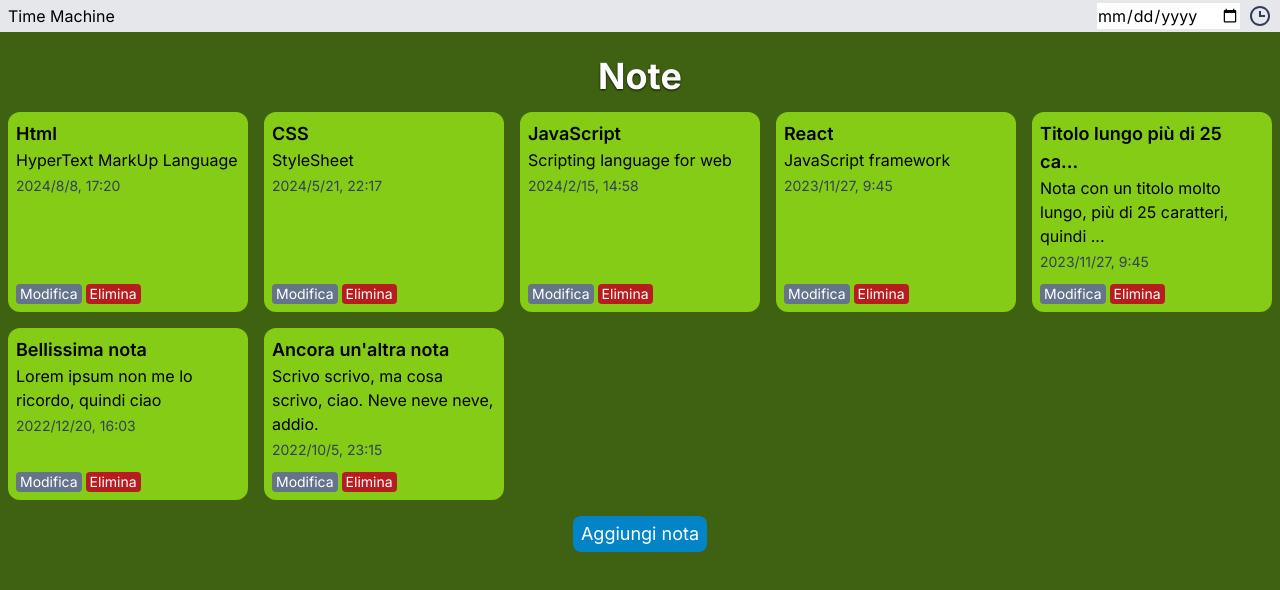
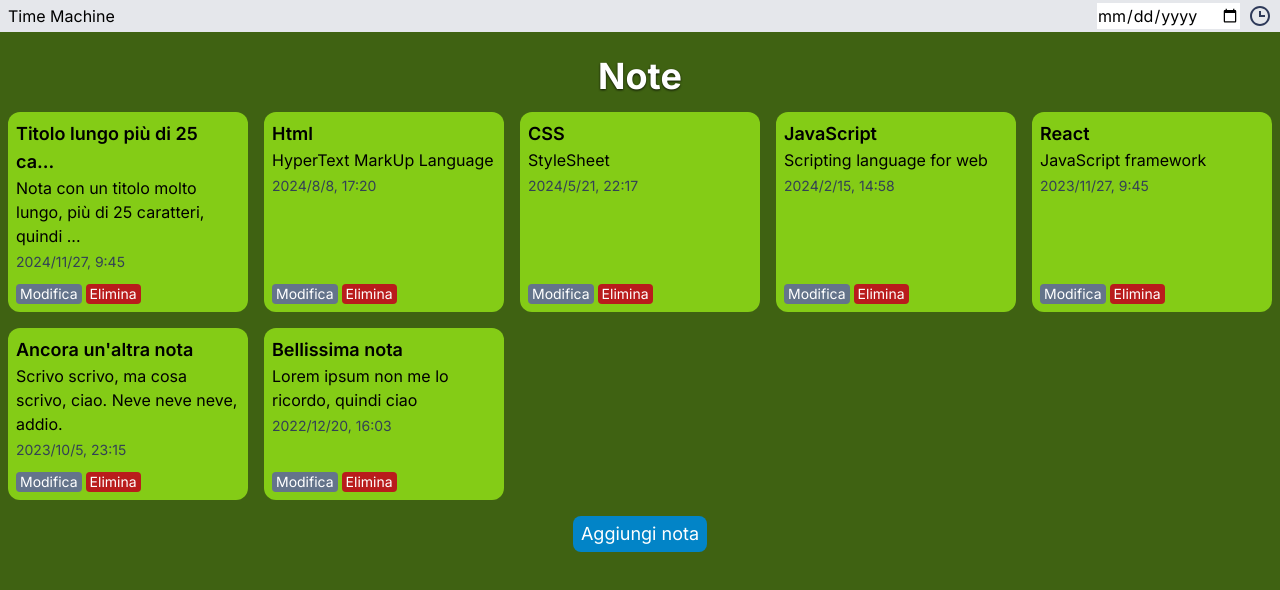
Before and after one commit to ufilme/Semplicemente-Etereo-Luminoso-Fulgido-Immutabile-Eternamente, a Next.js app in the folder src/: page /note in a window 1280 px wide. Shown: the top 590 px of the page. Built offline with nearby package versions, Linux system fonts and the light colour scheme.

Commit message:
add: note preview in home page, placeholder new/edit note (waiting for database)

```diff
--- a/src/app/note/[editId]/page.tsx
+++ b/src/app/note/[editId]/page.tsx
@@ -1,6 +1,8 @@
 "use client";
 
 import { useState, useRef } from "react";
+import Link from "next/link";
+
 import note from "@/app/note/notes"
 
 export default function ModificaNote({ params }: { params: { editId: string } }) {
@@ -30,6 +32,8 @@ export default function ModificaNote({ params }: { params: { editId: string } })
   const [body, setBody] = useState(b);
   const bodyRef = useRef<HTMLTextAreaElement>(null);
 
+  let edit_nota = {id: params.editId, title: title, body: body, date: new Date()};
+
   function changeTitle () {
     let t = titleRef.current?.value;
     if (t != null)
@@ -42,13 +46,15 @@ export default function ModificaNote({ params }: { params: { editId: string } })
       setBody(b);
   }
 
-  const handleSubmit = (e: React.MouseEvent<HTMLButtonElement, MouseEvent>) => {
-    e.preventDefault();
-
+  const handleSubmit = (e: React.MouseEvent<HTMLAnchorElement, MouseEvent>) => {
     if (title && body){
-      let uuid = crypto.randomUUID();
-      const new_nota = {id: uuid, title: title, body: body, date: new Date()};
-      console.log(new_nota);
+      //let uuid = crypto.randomUUID();
+      edit_nota = {id: params.editId, title: title, body: body, date: new Date()};
+      console.log(edit_nota);
+    }
+    else {
+      e.preventDefault();
+      alert("Inserire titolo e testo!");
     }
   }
 
@@ -60,6 +66,6 @@ export default function ModificaNote({ params }: { params: { editId: string } })
         <textarea onChange={changeBody} ref={bodyRef} className="h-full text-base placeholder-black bg-lime-500" value={body}></textarea>
       </form>
 
-      <button onClick={handleSubmit} className="mt-2 mb-12 rounded-lg text-white bg-sky-600 hover:bg-sky-900 p-1">Salva</button>
+      <Link href={{ pathname: "/note", query: {new_edit_nota: JSON.stringify(edit_nota)} }} onClick={handleSubmit} className="mt-2 mb-12 rounded-lg text-white bg-sky-600 hover:bg-sky-900 p-1">Salva</Link>
     </div>
 }
--- a/src/app/note/new/page.tsx
+++ b/src/app/note/new/page.tsx
@@ -1,12 +1,16 @@
 "use client";
 
 import { useState, useRef } from "react";
+import Link from "next/link";
 
 export default function CreaNote() {
   const [title, setTitle] = useState("");
   const titleRef = useRef<HTMLInputElement>(null);
   const [body, setBody] = useState("");
   const bodyRef = useRef<HTMLTextAreaElement>(null);
+
+  let uuid = crypto.randomUUID();
+  let new_nota = {id: uuid, title: title, body: body, date: new Date()};
 
   function changeTitle () {
     let t = titleRef.current?.value;
@@ -20,13 +24,15 @@ export default function CreaNote() {
       setBody(b);
   }
 
-  const handleSubmit = (e: React.MouseEvent<HTMLButtonElement, MouseEvent>) => {
-    e.preventDefault();
-
+  const handleSubmit = (e: React.MouseEvent<HTMLAnchorElement, MouseEvent>) => {
     if (title && body){
-      let uuid = crypto.randomUUID();
-      const new_nota = {id: uuid, title: title, body: body, date: new Date()};
+      //let uuid = crypto.randomUUID();
+      new_nota = {id: uuid, title: title, body: body, date: new Date()};
       console.log(new_nota);
+    }
+    else {
+      e.preventDefault();
+      alert("Inserire titolo e testo!");
     }
   }
 
@@ -38,6 +44,6 @@ export default function CreaNote() {
         <textarea onChange={changeBody} ref={bodyRef} placeholder="Scrivi qualcosa..." className="h-full text-base placeholder-black bg-lime-500" value={body}></textarea>
       </form>
 
-      <button onClick={handleSubmit} className="mt-2 mb-12 rounded-lg text-white bg-sky-600 hover:bg-sky-900 p-1">Salva</button>
+      <Link href={{ pathname: "/note", query: {new_edit_nota: JSON.stringify(new_nota)} }} onClick={handleSubmit} className="mt-2 mb-12 rounded-lg text-white bg-sky-600 hover:bg-sky-900 p-1">Salva</Link>
     </div>
 }
--- a/src/app/note/notes.tsx
+++ b/src/app/note/notes.tsx
@@ -28,7 +28,7 @@ const data = [
     id: "4",
     title: "Titolo lungo più di 25 caratteri",
     body: "Nota con un titolo molto lungo, più di 25 caratteri, quindi viene tagliato nell'anteprima. Nota con un titolo molto lungo, più di 25 caratteri, quindi viene tagliato nell'anteprima. Nota con un titolo molto lungo, più di 25 caratteri, quindi viene tagliato nell'anteprima. Nota con un titolo molto lungo, più di 25 caratteri, quindi viene tagliato nell'anteprima. Nota con un titolo molto lungo, più di 25 caratteri, quindi viene tagliato nell'anteprima.",
-    date: new Date(2023, 10, 27, 9, 45)
+    date: new Date(2024, 10, 27, 9, 45)
   },
   {
     id: "5",
@@ -40,7 +40,7 @@ const data = [
     id: "6",
     title: "Ancora un'altra nota",
     body: "Scrivo scrivo, ma cosa scrivo, ciao. Neve neve neve, addio.",
-    date: new Date(2022, 9, 5, 23, 15)
+    date: new Date(2023, 9, 5, 23, 15)
   }
 ];
 
--- a/src/app/note/page.tsx
+++ b/src/app/note/page.tsx
@@ -4,19 +4,74 @@ import Link from "next/link";
 
 import NoteItem from "@/app/components/NoteItem";
 import "../global.css";
-import { useState } from "react";
-import { Dispatch, SetStateAction } from "react";
+import { useState, useRef } from "react";
+import { useSearchParams } from "next/navigation";
 
-import notePlaceholder from "@/app/note/notes"
+import note from "@/app/note/notes"
 
 export default function Note() {
-  const [note, setNote] = useState(notePlaceholder);
+  //let note = notePlaceholder;
+  const noteParams = useSearchParams();
+
+  function noteItems () {
+    let n = noteParams.get("new_edit_nota");
+    if (n != null){
+      let new_n:  {
+        id: string,
+        title: string
+        body: string
+        date: Date
+      }
+      new_n = JSON.parse(n);
+      new_n.date = new Date();
+
+      let exist = false;
+      let modified = false;
+      note.forEach(n => {
+        if (n.id == new_n.id) {
+          exist = true;
+          if (n.title != new_n.title || n.body != new_n.body)
+            modified = true;
+        }
+      })
+
+      if (exist && modified) {
+        note.forEach(n => {
+          if (n.id == new_n.id) {
+            n.title = new_n.title;
+            n.body = new_n.body;
+            n.date = new Date();
+            console.log("Nota aggiornata")
+          }
+        })
+      }
+      else if (!exist) {
+        console.log("pre push");
+        console.log(note);
+        note.push(new_n);
+        console.log("post push");
+      }
+
+      console.log(note);
+    }
+    else
+      console.log("Nessuna nota");
+
+    //console.log(note);
+    note.sort(function(a, b) {
+      if (a.date > b.date)
+        return -1;
+      else
+        return 0;
+    });
+    return note.map((nota) => <NoteItem nota={nota} key={nota.id} />);
+  }
 
   return <div className="flex flex-col h-full bg-lime-800">
       <h1 className="pt-6 text-center text-4xl font-bold text-white drop-shadow-[0_1.2px_1.2px_rgba(0,0,0,0.8)]">Note</h1>
 
       <div className="notes-container mx-2 mt-4 grid grid-cols-5 gap-4">
-        {note.map((nota) => <NoteItem nota={nota} key={nota.id} />)}
+        {noteItems()}
       </div>
 
       <Link href="/note/new" className="text-lg text-white rounded-lg mx-auto my-4 px-2 py-1 bg-sky-600 hover:bg-sky-900">Aggiungi nota</Link>
--- a/src/app/page.tsx
+++ b/src/app/page.tsx
@@ -1,6 +1,8 @@
 import { ViewPreview } from "@/app/components/ViewPreview";
 import Link from "next/link";
 import { PrismaClient } from "@prisma/client";
+
+import note from "@/app/note/notes"
 
 const prisma = new PrismaClient();
 
@@ -19,6 +21,35 @@ main()
   });
 
 export default function Home() {
+  function newestNote() {
+    let nota: {
+      id: string,
+      title: string
+      body: string
+      date: Date
+    };
+    nota =   {
+      id: "-1",
+      title: "Nessuna nota",
+      body: "Non ci sono ancora note",
+      date: new Date(0)
+    };
+    note.forEach(n => {
+                    if (n.date > nota.date)
+                      nota = n;
+                });
+
+    let title = nota.title.length > 18 ? nota.title.substring(0, 18) + "..." : nota.title;
+    let body = nota.body.length > 30 ? nota.body.substring(0, 30) + "..." : nota.body;
+
+    let year = nota.date.getFullYear();
+    let month = nota.date.getMonth() + 1;
+    let day = nota.date.getDate();
+    let editDate = year + "/" + month + "/" + day;
+
+    return title + " | " + body + " | " + editDate;
+  }
+
   return (
     <div className="h-full">
       <h1 className="h-1/4 flex items-center justify-center text-4xl text-center font-bold text-gray-200 drop-shadow-[0_1.2px_1.2px_rgba(0,0,0,0.8)]">
@@ -40,7 +71,7 @@ export default function Home() {
             hoverbg="hover:bg-lime-600"
             id="notes"
             title="Note"
-            p="Ultima nota modificata"
+            p={newestNote()}
           />
         </Link>
         <Link href="/pomodoro">
```
